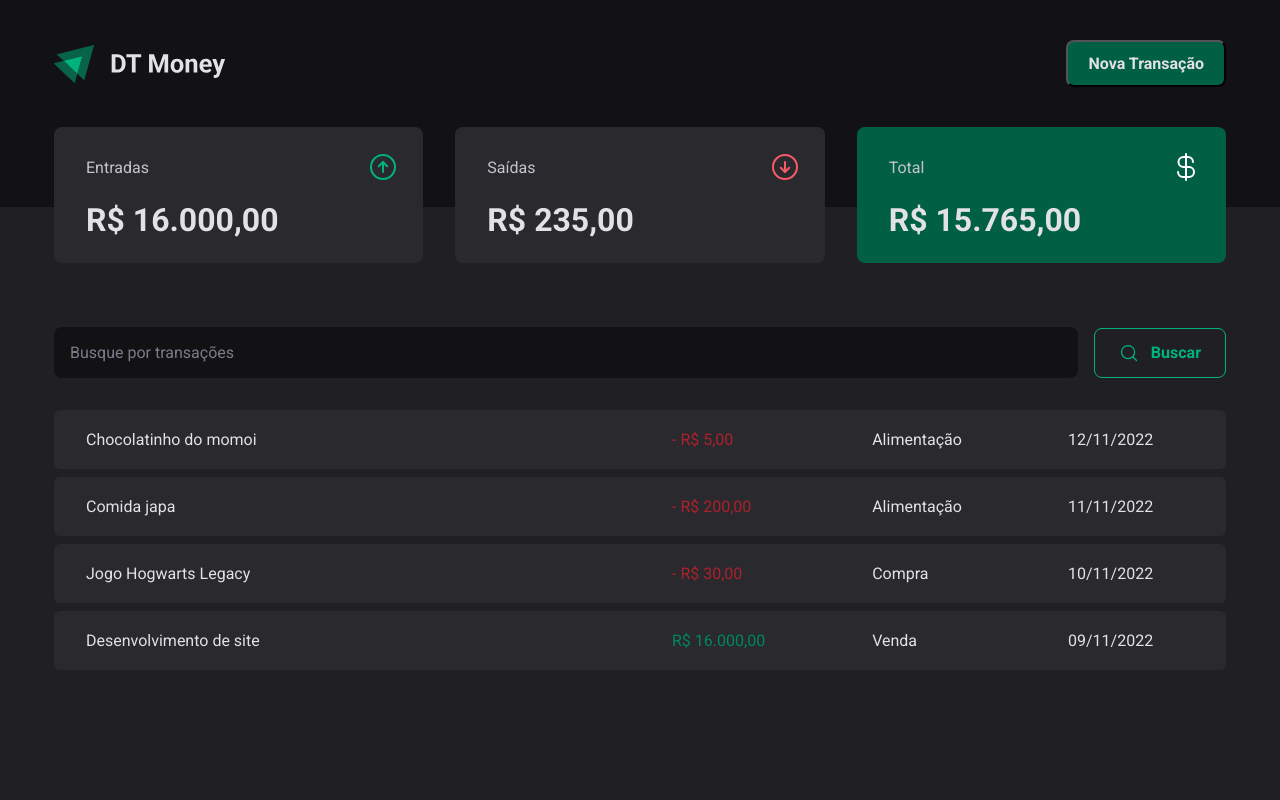
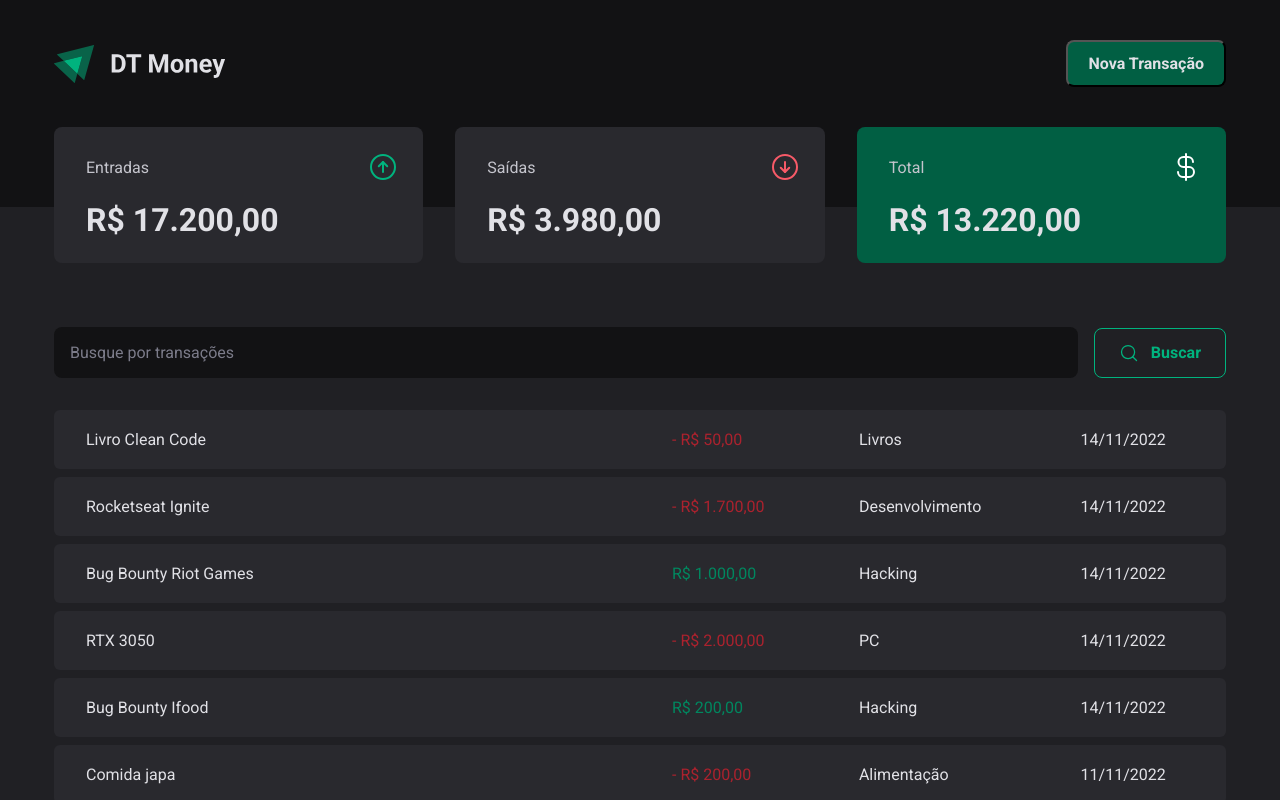
Before and after one commit to lucadboer/DT-Money, a React (Vite) app: page / in a window 1280 px wide. Shown: the top 800 px of the page. Built offline with nearby package versions, Linux system fonts and the light colour scheme; data requests are answered from the project's data file.

Commit message:
up final files

```diff
--- a/package.json
+++ b/package.json
@@ -13,6 +13,7 @@
     "@hookform/resolvers": "^2.9.10",
     "@radix-ui/react-dialog": "^1.0.2",
     "@radix-ui/react-radio-group": "^1.1.0",
+    "animate.css": "^4.1.1",
     "axios": "^1.1.3",
     "phosphor-react": "^1.4.1",
     "react": "^18.2.0",
--- a/server.json
+++ b/server.json
@@ -25,12 +25,44 @@
       "id": 3
     },
     {
-      "description": "Chocolatinho do momoi",
+      "description": "Bug Bounty Ifood",
+      "type": "income",
+      "category": "Hacking",
+      "price": 200,
+      "createdAt": "2022-11-14T11:50:12.212Z",
+      "id": 5
+    },
+    {
+      "description": "RTX 3050",
       "type": "outcome",
-      "category": "Alimentação",
-      "price": 5,
-      "createdAt": "2022-11-12T00:03:46.002Z",
-      "id": 4
+      "category": "PC",
+      "price": 2000,
+      "createdAt": "2022-11-14T11:54:33.920Z",
+      "id": 6
+    },
+    {
+      "description": "Bug Bounty Riot Games",
+      "type": "income",
+      "category": "Hacking",
+      "price": 1000,
+      "createdAt": "2022-11-14T12:45:33.834Z",
+      "id": 7
+    },
+    {
+      "description": "Rocketseat Ignite",
+      "type": "outcome",
+      "category": "Desenvolvimento",
+      "price": 1700,
+      "createdAt": "2022-11-14T17:13:03.286Z",
+      "id": 8
+    },
+    {
+      "description": "Livro Clean Code",
+      "type": "outcome",
+      "category": "Livros",
+      "price": 50,
+      "createdAt": "2022-11-14T17:23:21.942Z",
+      "id": 9
     }
   ]
 }
--- a/src/components/NewTransactionModal/index.tsx
+++ b/src/components/NewTransactionModal/index.tsx
@@ -3,6 +3,9 @@ import { ArrowCircleDown, ArrowCircleUp, X } from 'phosphor-react'
 import * as z from 'zod'
 import { useForm, Controller } from 'react-hook-form'
 import { zodResolver } from '@hookform/resolvers/zod'
+import { useContext } from 'react'
+import { TransactionContext } from '../../contexts/TransactionsContext'
+import 'animate.css'
 
 import {
   CloseButton,
@@ -11,9 +14,6 @@ import {
   TransactionTypeButton,
   TransactionTypeContainer,
 } from './styles'
-import { api } from '../../libs/axios'
-import { useContext } from 'react'
-import { TransactionContext } from '../../contexts/TransactionsContext'
 
 const newTransactionFormSchema = z.object({
   description: z.string(),
@@ -24,7 +24,7 @@ const newTransactionFormSchema = z.object({
 
 type NewTransactionInputs = z.infer<typeof newTransactionFormSchema>
 
-export function NewTransactionModal(data: NewTransactionInputs) {
+export function NewTransactionModal() {
   const { createNewTransaction } = useContext(TransactionContext)
 
   const {
@@ -40,15 +40,20 @@ export function NewTransactionModal(data: NewTransactionInputs) {
   async function handleCreateNewTransaction(data: NewTransactionInputs) {
     const { description, type, category, price } = data
 
-    createNewTransaction(data)
+    createNewTransaction({
+      description,
+      type,
+      category,
+      price,
+    })
 
     reset()
   }
 
   return (
     <Dialog.Portal>
-      <Overlay />
-      <Content>
+      <Overlay className="animate__animated animate__fadeIn" />
+      <Content className="animate__animated animate__fadeIn">
         <CloseButton>
           <X size={24} />
         </CloseButton>
@@ -59,16 +64,19 @@ export function NewTransactionModal(data: NewTransactionInputs) {
             autoFocus
             type="text"
             placeholder="Descrição"
+            required
             {...register('description')}
           />
           <input
             type="number"
             placeholder="Preço"
+            required
             {...register('price', { valueAsNumber: true })}
           />
           <input
             type="text"
             placeholder="Categoria"
+            required
             {...register('category')}
           />
 
--- a/src/components/NewTransactionModal/styles.ts
+++ b/src/components/NewTransactionModal/styles.ts
@@ -8,6 +8,7 @@ export const Overlay = styled(Dialog.Overlay)`
   height: 100vh;
   inset: 0;
   background-color: rgba(0, 0, 0, 0.75);
+  animation-duration: 0.5s;
 `
 
 export const CloseButton = styled(Dialog.Close)`
@@ -36,6 +37,7 @@ export const Content = styled(Dialog.Content)`
   top: 50%;
   left: 50%;
   transform: translate(-50%, -50%);
+  animation-duration: 0.5s;
 
   form {
     width: 100%;
--- a/src/contexts/TransactionsContext.tsx
+++ b/src/contexts/TransactionsContext.tsx
@@ -1,4 +1,10 @@
-import { createContext, ReactNode, useEffect, useState } from 'react'
+import {
+  createContext,
+  ReactNode,
+  useCallback,
+  useEffect,
+  useState,
+} from 'react'
 import { api } from '../libs/axios'
 
 interface Transaction {
@@ -10,10 +16,17 @@ interface Transaction {
   createdAt: string
 }
 
+interface CreateTransactionInput {
+  description: string
+  type: 'income' | 'outcome'
+  category: string
+  price: number
+}
+
 interface TransactionContextType {
   transactions: Transaction[]
   fetchTransactions: (query?: string) => Promise<void>
-  createNewTransaction: (data: Transaction) => void
+  createNewTransaction: (data: CreateTransactionInput) => void
 }
 
 interface TransactionProviderProps {
@@ -25,11 +38,9 @@ export const TransactionContext = createContext({} as TransactionContextType)
 export function TransactionProvider({ children }: TransactionProviderProps) {
   const [transactions, setTransactions] = useState<Transaction[]>([])
 
-  useEffect(() => {
-    fetchTransactions()
-  }, [])
-
-  async function fetchTransactions(query?: string) {
+  const fetchTransactions = useCallback(async function fetchTransactions(
+    query?: string,
+  ) {
     const response = await api.get('transactions', {
       params: {
         _sort: 'createdAt',
@@ -39,12 +50,15 @@ export function TransactionProvider({ children }: TransactionProviderProps) {
     })
 
     setTransactions(response.data)
-  }
+  },
+  [])
 
-  async function createNewTransaction(data: Transaction) {
+  const createNewTransaction = useCallback(async function createNewTransaction(
+    data: CreateTransactionInput,
+  ) {
     const { description, type, category, price } = data
 
-    await api.post('transactions', {
+    const response = await api.post('transactions', {
       description,
       type,
       category,
@@ -52,8 +66,13 @@ export function TransactionProvider({ children }: TransactionProviderProps) {
       createdAt: new Date(),
     })
 
-    setTransactions((state) => {})
-  }
+    setTransactions((state) => [response.data, ...state])
+  },
+  [])
+
+  useEffect(() => {
+    fetchTransactions()
+  }, [fetchTransactions])
 
   return (
     <TransactionContext.Provider
--- a/src/hooks/useSummary.ts
+++ b/src/hooks/useSummary.ts
@@ -1,10 +1,11 @@
-import { useContext } from 'react'
+import { useContext, useMemo } from 'react'
 import { TransactionContext } from '../contexts/TransactionsContext'
 
 export function useSummary() {
   const { transactions } = useContext(TransactionContext)
 
-  const summary = transactions.reduce(
+  const summary = useMemo(() => {
+    return transactions.reduce(
       (acc, transaction) => {
         if (transaction.type === 'income') {
           acc.income += transaction.price
@@ -21,6 +22,7 @@ export function useSummary() {
         total: 0,
       },
     )
+  }, [transactions])
 
   return summary
 }
--- a/src/pages/Transactions/styles.ts
+++ b/src/pages/Transactions/styles.ts
@@ -5,6 +5,7 @@ export const TransactionsContainer = styled.main`
   max-width: 1220px;
   margin: 0 auto;
   padding: 0 1.5rem;
+  padding-bottom: 1.5rem;
 `
 
 export const TransactionsTable = styled.table`
```
Also changed, not shown: 1 other file (tests, documents, lock files or other folders). Lines whose indentation alone changed are shown as unchanged.
